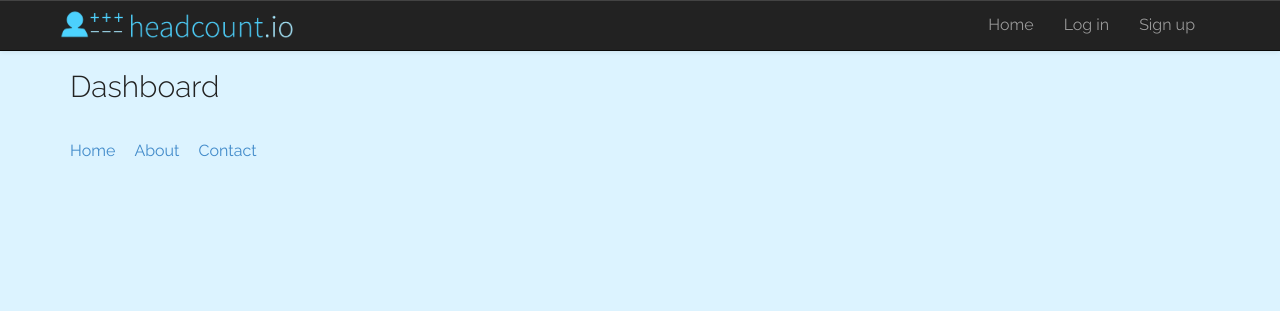
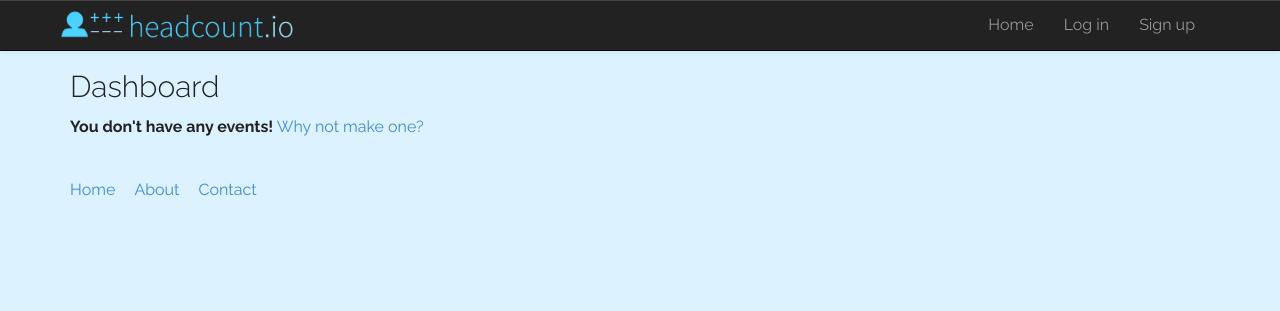
Before and after one commit to lincolnloop/blinken-bloop, a Django app: template headcount/events/templates/events/dashboard.html in a window 1280 px wide. Shown: the top 311 px of the page. Run offline with Django 3.2, Linux system fonts and the light colour scheme; the template is opened without the code that fills it, so the values that code supplies are empty; style sheets or scripts are compiled from the project's sources; some libraries are stand-ins or nearby versions.

Commit message:
empty message on dashboard

```diff
--- a/headcount/events/templates/events/dashboard.html
+++ b/headcount/events/templates/events/dashboard.html
@@ -24,5 +24,7 @@
                 </div>
             </div>
         </article>
+    {% empty %}
+        <p><strong>You don't have any events!</strong> <a href="{% url 'events:create' %}">Why not make one?</a></p>
     {% endfor %}
 {% endblock %}
```
